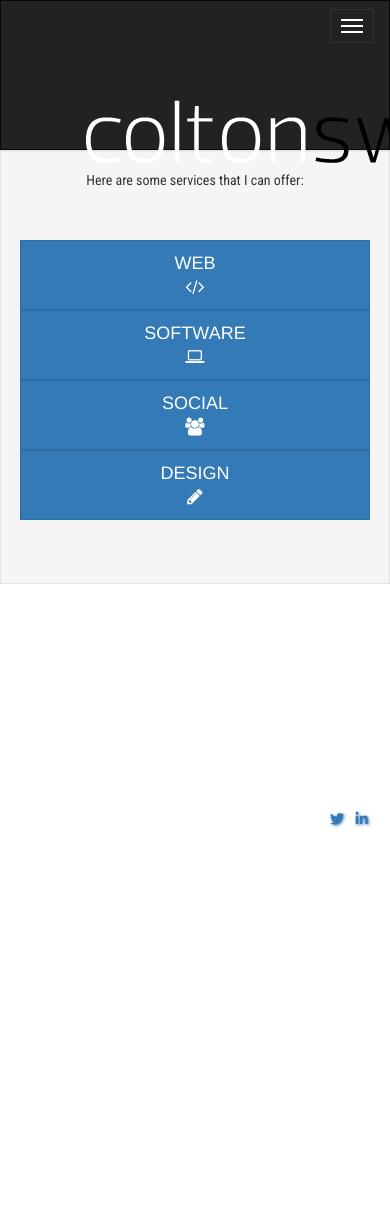
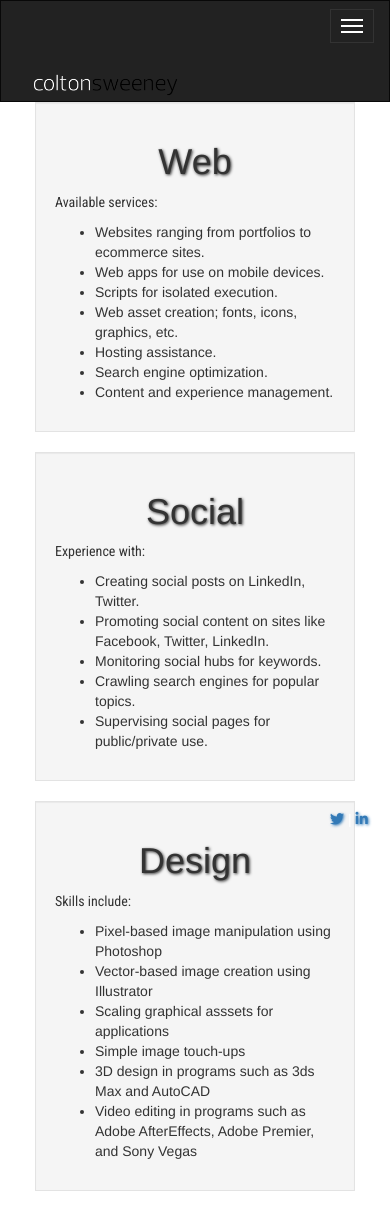
Before and after one commit to pizdetz/portfolio, a Django app: page /services/ in a window 390 px wide; the page is wider, and only the part inside the window is pictured. Before the commit the page ends 828 px from the top of that part, so only its background shows below. Run offline with Django 3.2, Linux system fonts and the light colour scheme; some libraries are stand-ins or nearby versions.

Commit message:
fix mobile styling and some content.

```diff
--- a/portfolio/static/portfolio/css/index.css
+++ b/portfolio/static/portfolio/css/index.css
@@ -7,6 +7,11 @@
 
 * {
 	border-radius: 0 !important;
+}
+
+#body {
+	padding-left: 50px;
+	padding-right: 50px;
 }
 
 #blog-post {
@@ -51,9 +56,12 @@ footer {
 }
 
 
+/***************/
+/*MEDIA QUERIES*/
+/***************/
 
 /* On small screens, set height to 'auto' for sidenav and grid */
-@media screen and (max-width: 767px) {
+@media screen and (max-width: 768px) {
 	.sidenav {
 		height: auto;
 		padding: 15px;
@@ -61,4 +69,18 @@ footer {
 	.row.content {
 	  height: auto;
 	}
+	.navbar {
+		height: auto;
+	}
+	.brand {
+		content: url(../img/title.png);
+		width: 50%;
+		height: auto;
+	}
 }
+
+@media screen and (max-width: 1100px) {
+	.brand {
+		width: 50%
+	}
+}
--- a/portfolio/templates/portfolio/header.html
+++ b/portfolio/templates/portfolio/header.html
@@ -22,10 +22,8 @@
     html, body {
       height: 100%;
     }
-
   </style>
 </head>
-
 <body>
   <!--Top Navigation Bar-->
   <nav class="navbar navbar-inverse">
@@ -36,7 +34,7 @@
         	<span class="icon-bar"></span>
         	<span class="icon-bar"></span>
       	</button>
-        <a class="navbar-brand" href="/"><img id="title" src="../../static/portfolio/img/title.png"></a>
+        <a class="navbar-brand" href="/"><img class="brand" src="../../static/portfolio/img/title.png"></a>
       </div>
       <div class="collapse navbar-collapse" id="myNavbar">
         <ul class="nav navbar-nav navbar-right">
@@ -49,7 +47,6 @@
       </div>
     </div>
   </nav>
-
   <!--Notification Bar Under Navigation Bar-->
   {% if messages %}
   <ul class="messages">
@@ -58,9 +55,8 @@
     {% endfor %}
   </ul>
   {% endif %}
-
   <!--Body Area-->
-  <div class="container-fluid text-center">
+  <div id="body" class="container-fluid text-center">
     <div class="row content">
       <!--Center Content Container-->
         {% block content %}
@@ -68,7 +64,6 @@
         {% endblock %}
     </div>
   </div>
-
 <!--Footer of Web Page-->
 <footer class="footer text-right navbar-fixed-bottom">
   <a href="https://twitter.com/coltonsdev"><i class="fa fa-twitter link"></i></a> |
--- a/portfolio/templates/portfolio/services.html
+++ b/portfolio/templates/portfolio/services.html
@@ -1,60 +1,39 @@
 {% extends "portfolio/header.html" %}
 {% block content %}
-
-<div class="modal fade" id="myModal">
-  <div class="modal-dialog" role="document">
-    <div class="modal-content">
-      <div class="modal-header">
-        <h5 class="modal-title">Web Development</h5>
-        <button type="button" class="closed" data-dismiss="modal" aria-label="closed">
-          <span aria-hidden="true">&times;</span>
-        </button>
-      </div>
-      <div class="modal-body">
-        <p> lorem ipsum dolor sit amet</p>
-      </div>
-      <div class="modal-footer">
-        <button type="button" class="btn btn-primary">Save changes</button>
-        <button type="button" class="btn btn-secondary" data-dismiss="modal">Close</button>
-      </div>
-    </div>
-  </div>
+<div class="well">
+  <h1 class="text-center">Web</h1>
+  <p class="text-left">Available services: </p>
+  <ul class="text-left">
+    <li>Websites ranging from portfolios to ecommerce sites.</li>
+    <li>Web apps for use on mobile devices.</li>
+    <li>Scripts for isolated execution.</li>
+    <li>Web asset creation; fonts, icons, graphics, etc.</li>
+    <li>Hosting assistance.</li>
+    <li>Search engine optimization.</li>
+    <li>Content and experience management.</li>
+  </ul>
 </div>
-
-<div class="well text-center">
-  <p>Here are some services that I can offer:</p><br><br>
-  <div class="row" id="services">
-    <div class="col-sm-3">
-      <button type="button" class="btn btn-primary btn-lg btn-block outline" data-toggle="modal" data-target="#myModal">WEB<br><span class="fa fa-code"></span></button>
-    </div>
-    <div class="col-sm-3">
-      <button type="button" class="btn btn-primary btn-lg btn-block outline" data-toggle="modal" data-target="#myModal">SOFTWARE<br><span class="fa fa-laptop"></span></button>
-    </div>
-    <div class="col-sm-3">
-      <button type="button" class="btn btn-primary btn-lg btn-block outline" data-toggle="modal" data-target="#myModal">SOCIAL<br><span class="fa fa-group"></span></button>
-    </div>
-    <div class="col-sm-3">
-      <button type="button" class="btn btn-primary btn-lg btn-block outline" data-toggle="modal" data-target="#myModal">DESIGN<br><span class="fa fa-pencil"></span></button>
-    </div>
-  </div>
-  <br>
-  <br>
-  <div class="row" id="services-info">
-    <div class="col-sm-3">
-
-    </div>
-    <div class="col-sm-3">
-
-    </div>
-    <div class="col-sm-3">
-
-    </div>
-    <div class="col-sm-3">
-
-    </div>
-  </div>
+<div class="well">
+  <h1 class="text-center">Social</h1>
+  <p class="text-left">Experience with:</p>
+  <ul class="text-left">
+    <li>Creating social posts on LinkedIn, Twitter.</li>
+    <li>Promoting social content on sites like Facebook, Twitter, LinkedIn.</li>
+    <li>Monitoring social hubs for keywords.</li>
+    <li>Crawling search engines for popular topics.</li>
+    <li>Supervising social pages for public/private use.</li>
+  </ul>
 </div>
-
-
-
+<div class="well">
+  <h1 class="text-center">Design</h1>
+  <p class="text-left">Skills include:</p>
+  <ul class="text-left">
+    <li>Pixel-based image manipulation using Photoshop</li>
+    <li>Vector-based image creation using Illustrator</li>
+    <li>Scaling graphical asssets for applications</li>
+    <li>Simple image touch-ups</li>
+    <li>3D design in programs such as 3ds Max and AutoCAD</li>
+    <li>Video editing in programs such as Adobe AfterEffects, Adobe Premier, and Sony Vegas</li>
+  </ul>
+</div>
 {% endblock content %}
```
Also changed, not shown: portfolio/templates/portfolio/home.html (+12 -11 lines).
